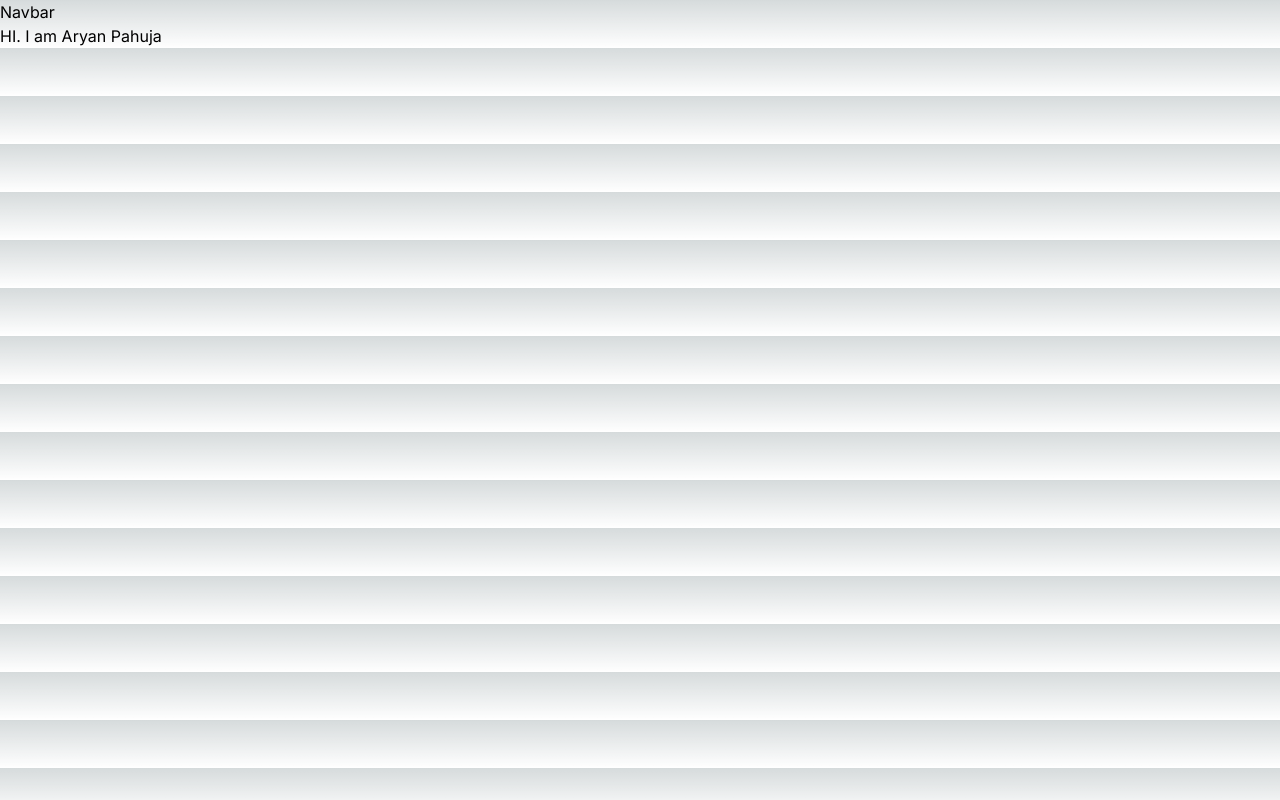
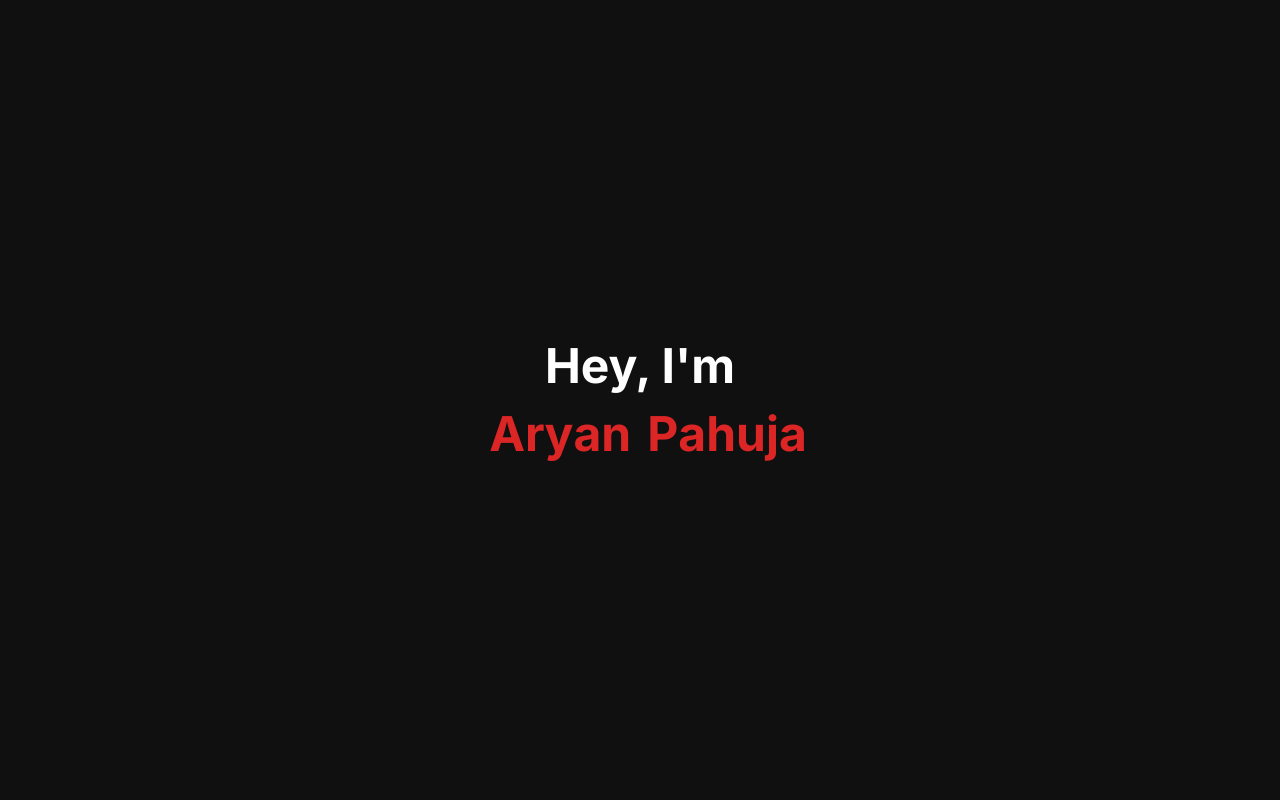
Before and after one commit to AryanPahuja21/Portfolio-Website, a Next.js app: page / in a window 1280 px wide. Built offline with nearby package versions, Linux system fonts and the light colour scheme.

Commit message:
hero flip animation created

```diff
--- a/app/page.tsx
+++ b/app/page.tsx
@@ -1,10 +1,10 @@
 import HeroSection from "@/components/HeroSection/HeroSection";
-import Navbar from "@/components/Navbar/Navbar";
+// import Navbar from "@/components/Navbar/Navbar";
 
 export default function Home() {
   return (
     <main>
-      <Navbar />
+      {/* <Navbar /> */}
       <HeroSection />
     </main>
   );
--- a/components/HeroSection/HeroSection.tsx
+++ b/components/HeroSection/HeroSection.tsx
@@ -1,10 +1,32 @@
 import React from "react";
+import { FlipWords } from "../ui/flip-words";
 
 const HeroSection = () => {
   return (
-    <div>
-      <h1>HI. I am Aryan Pahuja</h1>
-    </div>
+    <>
+      <main>
+        <div className="bg-[#101010] h-screen flex flex-col gap-5 items-center justify-center">
+          <h1 className="text-white text-5xl font-bold">Hey, I'm</h1>
+          <div className="text-5xl font-bold">
+            <FlipWords
+              words={["", "a"]}
+              duration={3000}
+              className="text-red-600"
+            />
+            <FlipWords
+              words={["Aryan", "Web"]}
+              duration={3000}
+              className="text-red-600"
+            />
+            <FlipWords
+              words={["Pahuja", "Developer"]}
+              duration={3000}
+              className="text-red-600"
+            />
+          </div>
+        </div>
+      </main>
+    </>
   );
 };
 
--- /dev/null
+++ b/components/ui/flip-words.tsx
@@ -0,0 +1,87 @@
+"use client";
+import React, { useEffect, useRef, useState } from "react";
+import { AnimatePresence, motion, LayoutGroup } from "framer-motion";
+import { cn } from "@/utils/cn";
+let interval: any;
+
+export const FlipWords = ({
+  words,
+  duration = 3000,
+  className,
+}: {
+  words: string[];
+  duration?: number;
+  className?: string;
+}) => {
+  const [currentWord, setCurrentWord] = useState(words[0]);
+
+  useEffect(() => {
+    startAnimation();
+
+    return () => {
+      clearInterval(interval);
+    };
+  }, []);
+
+  const startAnimation = () => {
+    let i = 0;
+    interval = setInterval(() => {
+      i++;
+      if (i === words.length) {
+        i = 0;
+      }
+      const word = words[i];
+      setCurrentWord(word);
+    }, duration);
+  };
+
+  return (
+    <AnimatePresence>
+      <motion.div
+        initial={{
+          opacity: 0,
+          y: 10,
+        }}
+        animate={{
+          opacity: 1,
+          y: 0,
+        }}
+        transition={{
+          duration: 0.4,
+          ease: "easeInOut",
+          type: "spring",
+          stiffness: 100,
+          damping: 10,
+        }}
+        exit={{
+          opacity: 0,
+          y: -40,
+          x: 40,
+          filter: "blur(8px)",
+          scale: 2,
+          position: "absolute",
+        }}
+        className={cn(
+          "z-10 inline-block relative text-left text-neutral-900 dark:text-neutral-100 px-2",
+          className
+        )}
+        key={currentWord}
+      >
+        {currentWord.split("").map((letter, index) => (
+          <motion.span
+            key={currentWord + index}
+            initial={{ opacity: 0, y: 10, filter: "blur(8px)" }}
+            animate={{ opacity: 1, y: 0, filter: "blur(0px)" }}
+            transition={{
+              delay: index * 0.08,
+              duration: 0.4,
+            }}
+            className="inline-block"
+          >
+            {letter}
+          </motion.span>
+        ))}
+      </motion.div>
+    </AnimatePresence>
+  );
+};
```
